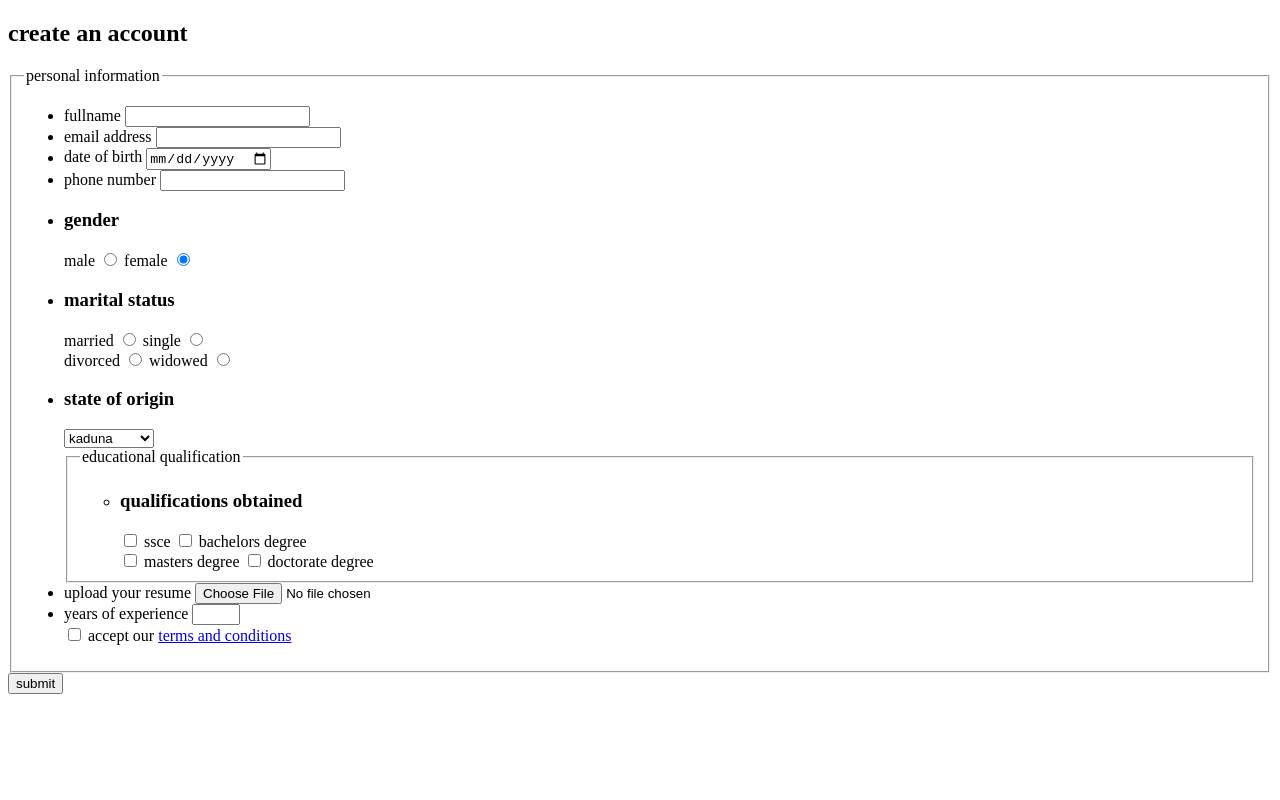
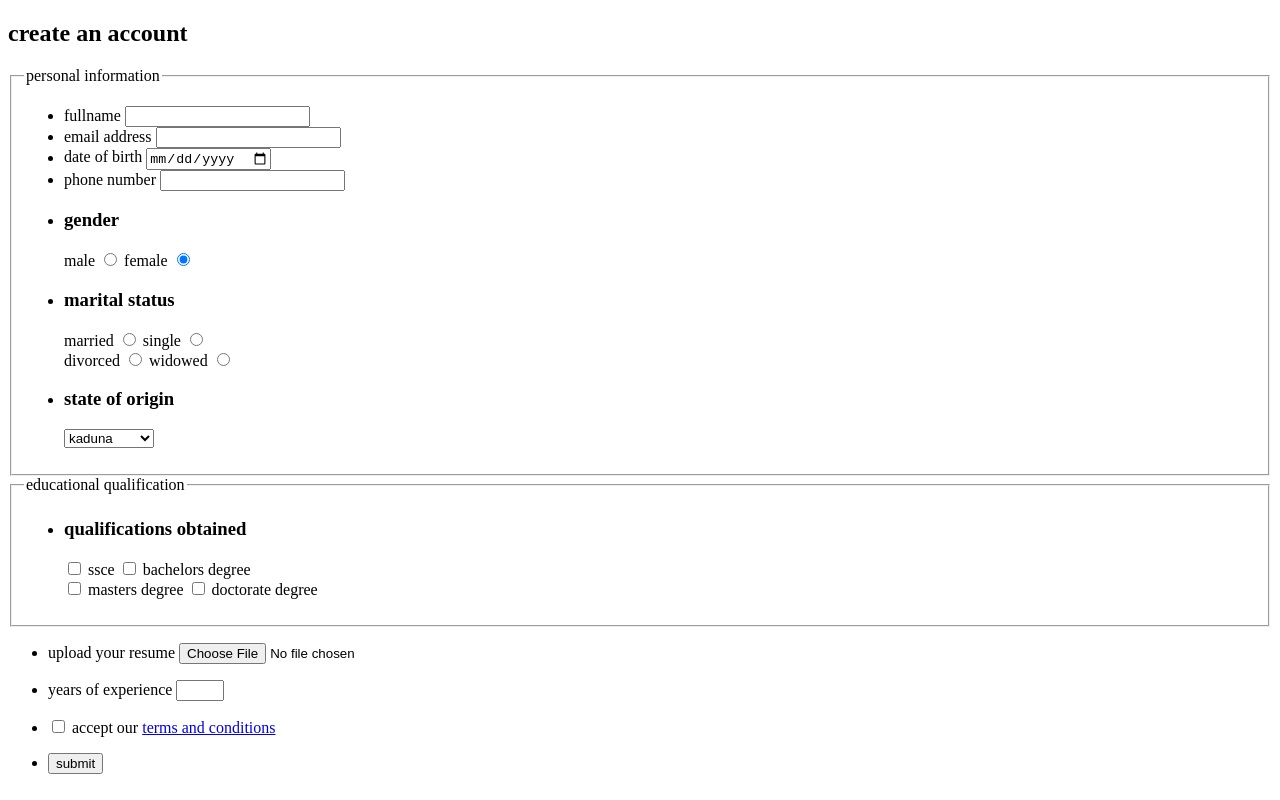
Before and after one commit to cleoivvy/week3, a plain HTML site: page form.html in a window 1280 px wide. Drawn offline with Linux system fonts and the light colour scheme.

Commit message:
fix: modify the message

```diff
--- a/form.html
+++ b/form.html
@@ -46,6 +46,8 @@
                     <label for="widowed">widowed</label>
                     <input type="radio" name="marital status" id="widowed">
                 </li>
+                </ul>
+                <ul>
                 <li>
                     <h3>state of origin</h3>
                     <select>
@@ -59,6 +61,10 @@
                                 <option value="im">imo</option>
                         </optgroup>
                     </select>
+                    </li>
+                     </ul>
+                     </fieldset>
+
                     <fieldset>
                        <legend>educational qualification</legend>
                         <ul>
@@ -76,21 +82,31 @@
                             </li>
                         </ul>
                 </fieldset>
+                 <ul>
                     <li>
                         <label for="resume">upload your resume</label>
                         <input type="file" name="file" id="resume" accept=".pdf">
                     </li>
+                </ul>
+                    <ul>
                     <li>
                         <label for="exp">years of experience</label>
                         <input type="number" name="number" id="exp" min="2" max="7">
                     </li>
+                 </ul>
+                 <ul>
+                    <li>
+
                     <input type="checkbox" name="checkbox" id="accept" required>
-                    <label for="">accept our <a href="#">terms and conditions</a>
+                    <label for="accept">accept our <a href="#">terms and conditions</a>
                     </label>
                 </li>
-            </ul>
-        </fieldset>
+              </ul>
+        <ul>
+        <li>
         <input type="button" value="submit">
+         </li>
+        </ul>
     </form>
 </body>
 </html>
```
